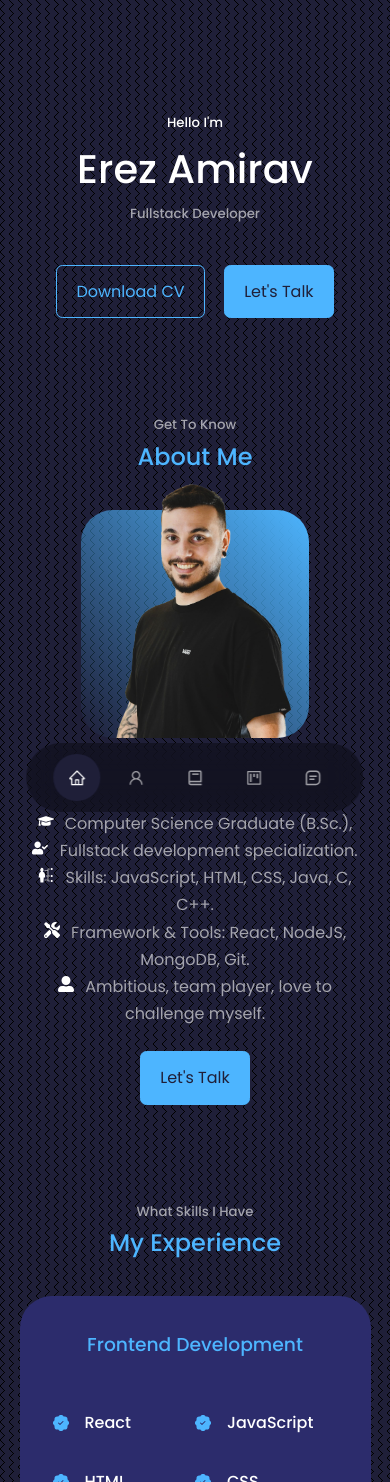
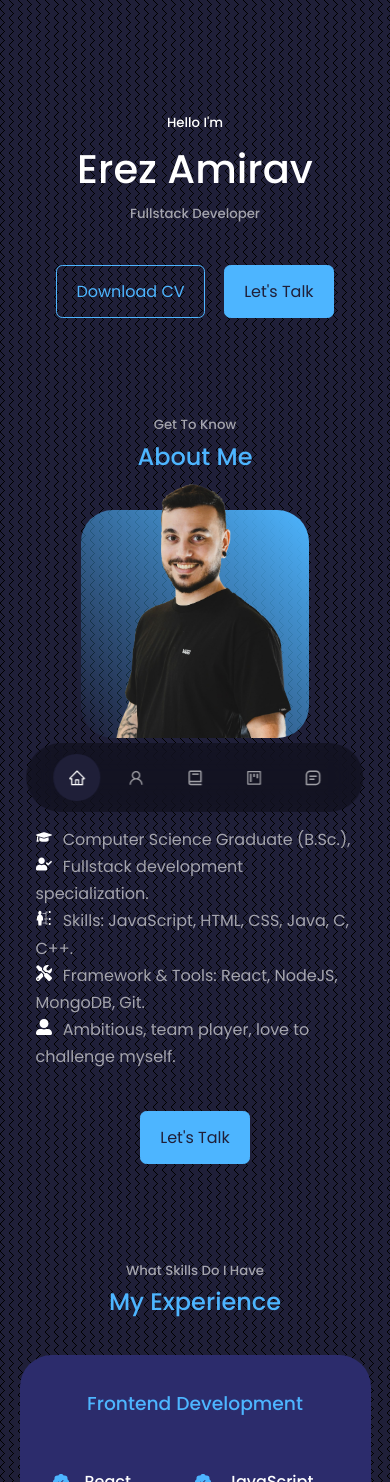
Before and after one commit to ErezAmirav/ErezAmirav.github.io, a React (Create React App) app: page / in a window 390 px wide. Shown: the top 1482 px of the page. Built offline with nearby package versions, Linux system fonts and the light colour scheme.

Commit message:
grammer + text alignment

```diff
--- a/src/components/about/about.css
+++ b/src/components/about/about.css
@@ -62,5 +62,9 @@
 
     .about__content p {
         margin: 1.5rem 0;
+        text-align: left;
+        /* text-align: start; */
+        padding: 1rem;
+        /* padding-left: 0.7rem; */
     }
 }
--- a/src/components/experience/Experience.jsx
+++ b/src/components/experience/Experience.jsx
@@ -5,7 +5,7 @@ import { BsPatchCheckFill } from 'react-icons/bs';
 const Experience = () => {
   return (
     <section id="experience">
-      <h5>What Skills I Have</h5>
+      <h5>What Skills Do I Have</h5>
       <h2>My Experience</h2>
 
       <div className="container experience__container">
```
